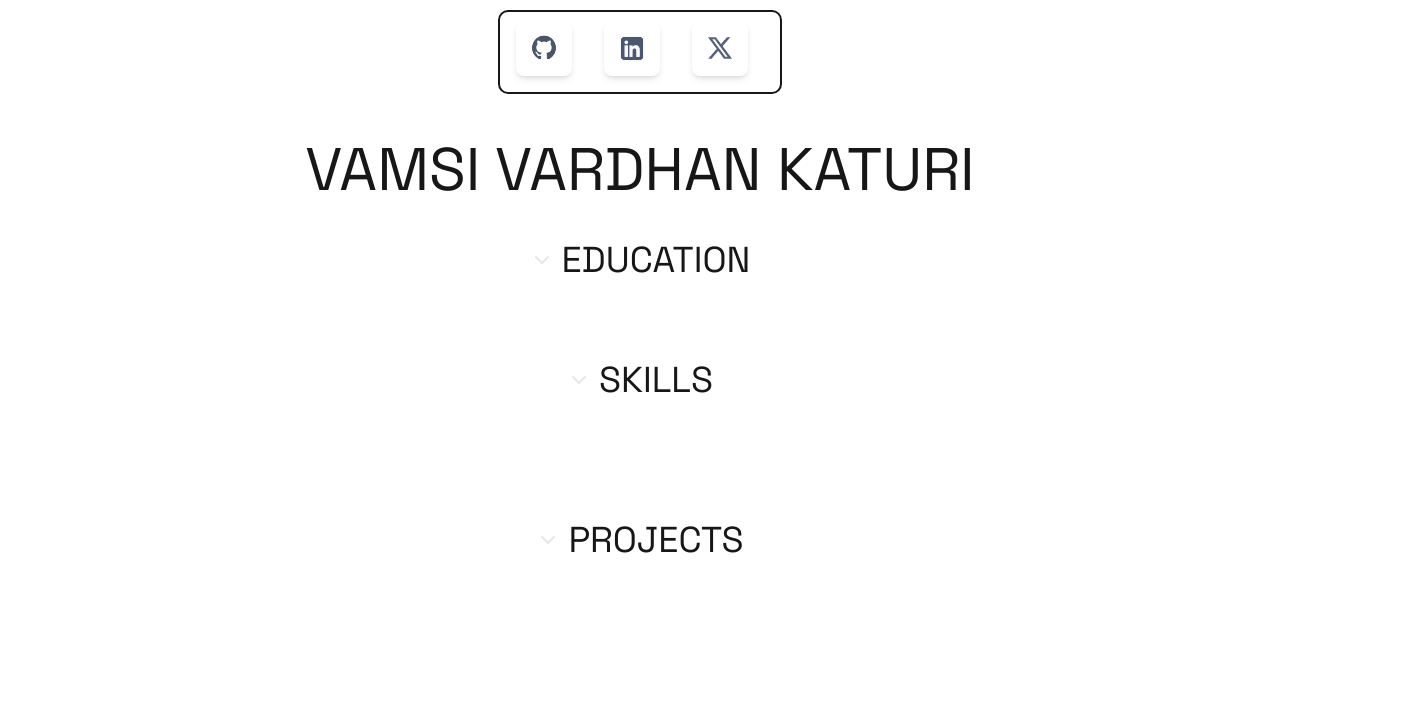
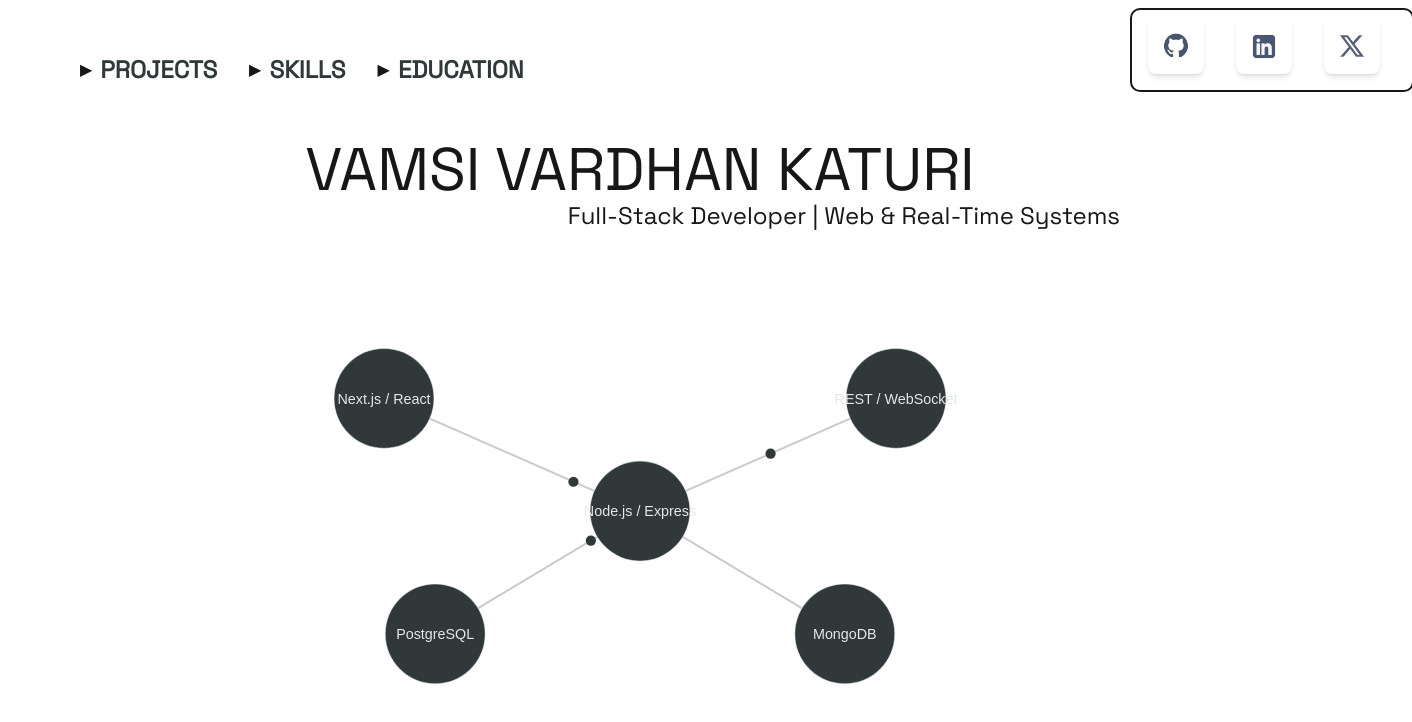
Before and after one commit to vardvamsifriest/Portfolio, a Next.js app: page / in a window 1280 px wide. Shown: the top 722 px of the page, 1412 px wide, since content can reach past the window. Built offline with nearby package versions, Linux system fonts and the light colour scheme.

Commit message:
changed page layout

```diff
--- /dev/null
+++ b/app/components/fullstackanimation.tsx
@@ -0,0 +1,183 @@
+"use client";
+
+import { motion } from "motion/react";
+
+export function FullStackAnimation() {
+  return (
+    <div className="mt-16 flex justify-center">
+      <svg
+        viewBox="0 0 1000 420"
+        className="w-full max-w-5xl"
+        fill="none"
+      >
+        {/* Connections */}
+
+        <motion.path
+          d="M250 100 L500 210"
+          stroke="#30383A"
+          strokeOpacity="0.25"
+          strokeWidth="2"
+          initial={{ pathLength: 0 }}
+          animate={{ pathLength: 1 }}
+          transition={{ duration: 1.5 }}
+        />
+
+        <motion.path
+          d="M750 100 L500 210"
+          stroke="#30383A"
+          strokeOpacity="0.25"
+          strokeWidth="2"
+          initial={{ pathLength: 0 }}
+          animate={{ pathLength: 1 }}
+          transition={{ duration: 1.5 }}
+        />
+
+        <motion.path
+          d="M500 210 L300 330"
+          stroke="#30383A"
+          strokeOpacity="0.25"
+          strokeWidth="2"
+          initial={{ pathLength: 0 }}
+          animate={{ pathLength: 1 }}
+          transition={{ duration: 1.5 }}
+        />
+
+        <motion.path
+          d="M500 210 L700 330"
+          stroke="#30383A"
+          strokeOpacity="0.25"
+          strokeWidth="2"
+          initial={{ pathLength: 0 }}
+          animate={{ pathLength: 1 }}
+          transition={{ duration: 1.5 }}
+        />
+
+        {/* Animated packets */}
+
+        <motion.circle
+          r="5"
+          fill="#30383A"
+          animate={{
+            cx: [250, 500],
+            cy: [100, 210],
+          }}
+          transition={{
+            duration: 2,
+            repeat: Infinity,
+            ease: "linear",
+          }}
+        />
+
+        <motion.circle
+          r="5"
+          fill="#30383A"
+          animate={{
+            cx: [750, 500],
+            cy: [100, 210],
+          }}
+          transition={{
+            duration: 2,
+            repeat: Infinity,
+            ease: "linear",
+            delay: 0.5,
+          }}
+        />
+
+        <motion.circle
+          r="5"
+          fill="#30383A"
+          animate={{
+            cx: [500, 300],
+            cy: [210, 330],
+          }}
+          transition={{
+            duration: 2,
+            repeat: Infinity,
+            ease: "linear",
+            delay: 1,
+          }}
+        />
+
+        <motion.circle
+          r="5"
+          fill="#30383A"
+          animate={{
+            cx: [500, 700],
+            cy: [210, 330],
+          }}
+          transition={{
+            duration: 2,
+            repeat: Infinity,
+            ease: "linear",
+            delay: 1.5,
+          }}
+        />
+
+        {/* React / Next */}
+
+        <Node x={250} y={100} title="Next.js / React" />
+
+        {/* API */}
+
+        <Node x={750} y={100} title="REST / WebSocket" />
+
+        {/* Backend */}
+
+        <Node x={500} y={210} title="Node.js / Express" />
+
+        {/* Databases */}
+
+        <Node x={300} y={330} title="PostgreSQL" />
+
+        <Node x={700} y={330} title="MongoDB" />
+      </svg>
+    </div>
+  );
+}
+
+function Node({
+  x,
+  y,
+  title,
+}: {
+  x: number;
+  y: number;
+  title: string;
+}) {
+  return (
+    <motion.g
+      initial={{ opacity: 0, scale: 0.8 }}
+      animate={{ opacity: 1, scale: 1 }}
+      transition={{ duration: 0.6 }}
+      style={{ transformOrigin: `${x}px ${y}px` }}
+    >
+      <motion.circle
+        cx={x}
+        cy={y}
+        r="48"
+        stroke="#E4E8E9"
+        strokeOpacity="0.5"
+        fill="#30383A"
+        animate={{
+          r: [48, 51, 48],
+        }}
+        transition={{
+          duration: 3,
+          repeat: Infinity,
+          ease: "easeInOut",
+        }}
+      />
+
+      <text
+        x={x}
+        y={y + 5}
+        textAnchor="middle"
+        fill="#E4E8E9"
+        fontSize="14"
+        fontWeight="500"
+      >
+        {title}
+      </text>
+    </motion.g>
+  );
+}
--- a/app/components/icons/tailwindicon.tsx
+++ b/app/components/icons/tailwindicon.tsx
@@ -7,6 +7,6 @@ export function TailwindIcon()
             300Q30 300 0 420q45-60 105-45c22.8 5.7 39.1 22.3
             57.2 40.6C191.6 445.4 225.6 480 300 480q120 0 150-120-45 60-105 45c-22.8-5.7-39.1-22.3-57.2-40.6C258.4 334.6 224.4 300 150 300"/><defs><linearGradient id="devicon-tailwind-icon-1-a" x1="-1666.7" x2="50153.2" y1="11640"
             y2="41518.1" gradientUnits="userSpaceOnUse">
-                <stop stop-color="#2298BD"/><stop offset="1" stop-color="#0ED7B5"/></linearGradient></defs></svg>
+                <stop stopColor="#2298BD"/><stop offset="1" stopColor="#0ED7B5"/></linearGradient></defs></svg>
     )
 }
--- a/app/components/icons/tsicon.tsx
+++ b/app/components/icons/tsicon.tsx
@@ -2,7 +2,7 @@ export function TSIcon()
 {
     return (
         <svg xmlns="http://www.w3.org/2000/svg" fill="none"  width={24}
-        height={24} viewBox="0 0 600 600"><g clip-path="url(#devicon-typescript-icon-1-a)">
+        height={24} viewBox="0 0 600 600"><g clipPath="url(#devicon-typescript-icon-1-a)">
             <path fill="#3178C6" d="M46.9 0H553c26 0 46.9 21 46.9 46.9V553c0 26-21 46.9-46.9 46.9H47C20.9 600 0 579 0 553.1V47C0 20.9 21 0 46.9 0"/><path fill="#fff" d="M352.8 469.9v64.7q15.8 8 37.3 12.1 21.6 4 45.5 4 23.3 0 44.2-4.4t36.8-14.6a75 75 0 0 0 25-26.7q9.2-16.5 9.2-40.8 0-17.6-5.3-30.8a72 72 0 0 0-15.2-23.6q-9.9-10.3-23.8-18.5a255 255 0 0 0-31.2-15.5 395 395 0 0 1-23-10.2 116 116 0 0 1-17.1-10.1 44 44 0 0 1-11-11 23 23 0 0 1-3.8-13q0-6.7 3.4-12 3.5-5.4 9.8-9.2a52 52 0 0 1 15.3-6q9.2-2.1 20.3-2.1a129 129 0 0 1 35.2
             5q9 2.4 17.7 6.3t16 8.9v-60.5q-15-5.7-32.4-8.4t-40.2-2.7q-23 0-43.7 5a111 111 0 0 0-36.3 15.4q-15.8 10.6-24.8 26.8a79 79 0 0 0-9.1 39q0 28.8 16.7 49.3T419 421q13.3 5.5 24.9 10.7 11.5 5.3 20 11 8.3 5.5 13.2 12.3a25 25 0 0 1 1.8 26.8 27 27 0 0 1-9.2 9.3 51 51 0 0 1-15.4 6.2 93 93 0 0 1-21.6 2.2 123 123 0 0 1-80-29.5m-108-161.1H328v-53.3H96v53.3h82.8V546h66z"/></g><defs><clipPath id="devicon-typescript-icon-1-a"><path fill="#fff" d="M0 0h600v600H0z"/></clipPath></defs></svg>
     )
--- a/app/components/icons/vscodeicon.tsx
+++ b/app/components/icons/vscodeicon.tsx
@@ -8,6 +8,6 @@ export function VSCodeIcon()
             24.8 0 0 0 39.9-19.8v1.4c0 14.4-8.3 27.6-21.3 33.8"/></g><mask id="devicon-visual-studio-code-7-c" width="600" height="598" x="0" y="1" maskUnits="userSpaceOnUse"><path fill="#fff" d="M425.5 595.9a37 37 0 0 0 29.7-1.1l123.6-59.5a38 38 0 0 0 21.2-33.8v-403c0-14.4-8.3-27.6-21.2-33.8L455.2 5.2a37 37 0 0 0-42.6 7.3L176.1 228.2l-103-78.1a25 25 0 0 0-31.9 1.4l-33 30a25 25 0 0 0 0 37L97.5 300 8.2 381.5a25 25 0 0 0 0 37l33 30a25 25 0 0 0 32 1.4l103-78.1 236.4 215.7q5.7 5.6 12.9 8.4M450 163.8 270.7 300 450 436.2z"/></mask><g mask="url(#devicon-visual-studio-code-7-c)"><path fill="#1F9CF0" d="M455.1 594.8a37 37 0 0 1-42.6-7.3A22 22 0 0 0 450 572V28a22 22 0 0 0-37.5-15.5A37 37 0 0 1 455 5.3l123.6 59.4A38 38 0 0 1 600 98.5v403c0 14.5-8.3 27.6-21.3 33.9z"/></g><mask id="devicon-visual-studio-code-8-d" width="600" height="598" x="0" y="1" maskUnits="userSpaceOnUse"><path fill="#fff" d="M425.5 595.9a37 37 0 0 0 29.7-1.1l123.6-59.5a38 38 0 0 0 21.2-33.8v-403c0-14.4-8.3-27.6-21.
             2-33.8L455.2 5.2a37 37 0 0 0-42.6 7.3L176.1 228.2l-103-78.1a25 25 0 0 0-31.9 1.4l-33 30a25 25 0 0 0 0 37L97.5 300 8.2 381.5a25 25 0 0 0 0 37l33 30a25 25 0 0 0 32 1.4l103-78.1 236.4 215.7q5.7 5.6 12.9 8.4M450 163.8 270.7 300 450 436.2z"/></mask><g mask="url(#devicon-visual-studio-code-8-d)"><path fill="url(#devicon-visual-studio-code-9-e)" fill-opacity=".3" d="M425.5 595.9a37 37 0 0 0 29.7-1.1l123.6-59.5a38 38 0 0 0 21.2-33.8v-403c0-14.4-8.3-27.6-21.2-33.8L455.2 5.2a37 37 0 0 0-42.6 7.3L176.1 228.2l-103-78.1a25 25 0 0 0-31.9 1.4l-33 30a25 25 0 0 0 0 37L97.5 300 8.2 381.5a25 25 0 0 0 0 37l33 30a25 25 0 0 0 32 1.4l103-78.1 236.4
             215.7q5.7 5.6 12.9 8.4M450 163.8 270.7 300 450 436.2z"/></g><defs><linearGradient id="devicon-visual-studio-code-9-e" x1="30000.1" x2="30000.1" y1="1.5" y2="59692.2" gradientUnits="userSpaceOnUse"><stop stop-color="#fff"/>
-        <stop offset="1" stop-color="#fff" stop-opacity="0"/></linearGradient></defs></svg>
+        <stop offset="1" stopColor="#fff" stopOpacity="0"/></linearGradient></defs></svg>
     )
 }
--- a/app/page.tsx
+++ b/app/page.tsx
@@ -1,21 +1,40 @@
 "use client"
 import {IconBar} from "./components/iconbar"
-import {ProjectCard} from "./components/projectcard"
-import {EducationSection} from "./components/educationsection"
-import {ArrowIcon} from "./components/icons/arrowicon"
-import {ProjectSection} from  "./components/projectsection"
-import {SkillSection} from "./components/skillsection"
-import { useState } from "react"
+import Link from "next/link";
+import {FullStackAnimation} from "./components/fullstackanimation"
 export default function Page()
 {
-  const[showprojects,setShowprojects] = useState(false)
-  const[showeducation,setShoweducation] = useState(false)
-  const[showskills,setShowskills] = useState(false)
   return (
     <div className="bg-mist-700 min-h-screen w-full">
-      <div className="bg-mist-200 h-25 w-full" >
-      <div className="flex justify-center pt-3">
+      <div className="bg-mist-400 h-25 w-full flex items-center gap-8" >
+
+        <div className="flex pt-10 pl-20 items-center gap-2">
+        <Link href="/projects" >
+        <span className="text-mist-700">▶</span>
+        </Link>
+        <p className="font-Space text-primary font-bold text-2xl">
+          PROJECTS
+        </p>
+        </div>
+      <div className="flex pt-10 items-center gap-2">
+        <Link href="/skills" >
+        <span className="text-mist-700">▶</span>
+        </Link>
+          <p className="text-2xl text-primary font-bold font-Space ">
+            SKILLS
+          </p>
+          </div>
+          <div className="flex pt-10 items-center gap-2">
+        <Link href="/education" >
+        <span className="text-mist-700">▶</span>
+        </Link>
+          <p className="text-2xl text-primary font-bold font-Space ">
+            EDUCATION
+          </p>
+
+        <div className="flex justify-center pl-150 pb-10">
        <IconBar/>
+       </div>
        </div>
       </div>
       <div className="flex justify-center pt-10">
@@ -23,39 +42,14 @@ export default function Page()
         VAMSI VARDHAN KATURI
         </p>
       </div>
-      <div className="flex justify-center pt-10 items-center gap-2">
-        <div>
-          <ArrowIcon onClick={()=>setShoweducation(!showeducation)} variant="primary" />
-        </div>
-        <p className="font-Space text-4xl">
-          EDUCATION
+      <div className= "flex justify-end pr-40">
+        <p className= "font-Space text-mist-200 text-2xl">
+        Full-Stack Developer | Web & Real-Time Systems
         </p>
-         </div>
-         <div className="flex justify-center pt-10">
-        {showeducation &&
-            <EducationSection />
-          }
-          </div>
-        <div className="flex justify-center items-center gap-2 pt-10">
-        <ArrowIcon onClick={()=>setShowskills(!showskills)} variant="primary" />
-          <p className="text-4xl font-Space ">
-            SKILLS
-          </p>
-
-        </div>
-          {showskills &&
-            <SkillSection />
-          }
-      <div className="flex justify-center items-center gap-2 pt-30">
-        <ArrowIcon onClick={()=>setShowprojects(!showprojects)} variant="primary" />
-        <p className="font-Space text-4xl">
-          PROJECTS
-        </p>
-        </div>
-      {showprojects &&
-        <ProjectSection />
-        }
-
+      </div>
+      <div className="bg-mist-400 h-100">
+        <FullStackAnimation />
+      </div>
     </div>
   )
 }
--- /dev/null
+++ b/app/projects/page.tsx
@@ -0,0 +1,16 @@
+"use client"
+import {ProjectSection} from  "../components/projectsection"
+import { useState } from "react"
+export default function ProjectPage()
+{
+
+    return (
+        <div className="bg-mist-700 min-h-screen w-full">
+      <div className="bg-mist-400 h-25 w-full" >
+      </div>
+        <ProjectSection />
+
+
+      </div>
+    )
+}
--- /dev/null
+++ b/app/skills/page.tsx
@@ -0,0 +1,16 @@
+"use client"
+import {SkillSection} from "../components/skillsection"
+export default function SkillPage()
+{
+    return (
+        <div className="bg-mist-700 min-h-screen w-full">
+      <div className="bg-mist-400 h-25 w-full" >
+
+
+
+
+      </div>
+      <SkillSection />
+      </div>
+    )
+}
--- a/package.json
+++ b/package.json
@@ -9,6 +9,7 @@
     "lint": "eslint"
   },
   "dependencies": {
+    "motion": "^13.4.3",
     "next": "16.3.5",
     "react": "19.2.8",
     "react-dom": "19.2.8"
```
Also changed, not shown: app/education/page.tsx (added, +17 -0 lines), 1 other file (tests, documents, lock files or other folders).
